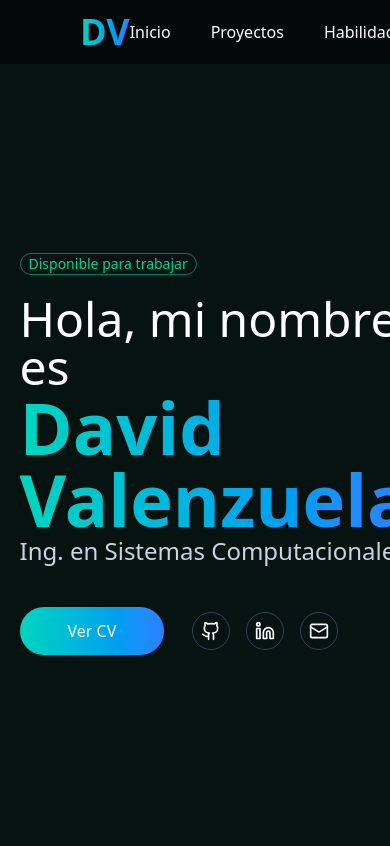
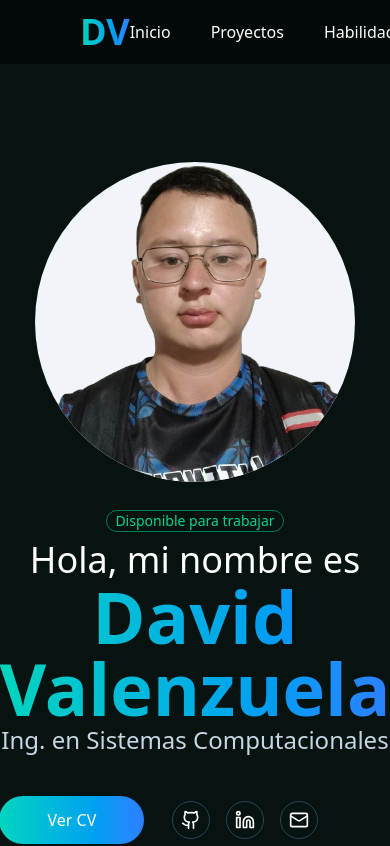
Before and after one commit to davidvchang/Portafolio-Web-v2, a React (Vite) app: page / in a window 390 px wide. Shown: the top 846 px of the page. Built offline with nearby package versions, Linux system fonts and the light colour scheme.

Commit message:
Add: responsive home - Version Movil

```diff
--- a/src/App.jsx
+++ b/src/App.jsx
@@ -10,7 +10,7 @@ function App() {
   return (
     <main className="w-screen min-h-screen  flex flex-col items-center">
       <NavBar/>
-      <div className="w-[90%] h-full flex flex-col items-center">
+      <div className="w-[90%] 2xl:w-[67%] h-full flex flex-col items-center">
         <Home/>
         <Projects/>
         <Skills/>
--- a/src/sections/Home.jsx
+++ b/src/sections/Home.jsx
@@ -6,16 +6,18 @@ import ProfilePhoto from '../assets/img/FotoPerfil.webp'
 
 const Home = () => {
   return (
-    <section className='flex justify-between items-center w-full mt-16' style={{height: "calc(100vh - 64px)"}} id='home'>
+    <section className='flex flex-col-reverse lg:flex-row lg:justify-between items-center w-full mt-16 gap-7 lg:gap-0' style={{height: "calc(100vh - 64px)"}} id='home'>
         {/* PRESENTATION */}
         <div className='flex flex-col text-white'>
             <div className='flex flex-col gap-10'>
-                <div className='flex flex-col gap-5'>
-                    <span className='border text-sm select-none w-fit h-fit px-2 border-emerald-700 text-emerald-400 font-light rounded-full'>Disponible para trabajar</span>
+                <div className='flex flex-col gap-2 lg:gap-5'>
+                    <div className='flex w-full justify-center lg:justify-start'>
+                        <span className='border text-sm text-center select-none w-fit h-fit px-2 border-emerald-700 text-emerald-400 font-light rounded-full'>Disponible para trabajar</span>
+                    </div>
 
-                    <div className='flex flex-col'>
-                        <span className='text-5xl font-light'>Hola, mi nombre es</span>
-                        <span className='text-7xl font-semibold bg-gradient-to-r from-teal-400 to-blue-500 bg-clip-text text-transparent'>David Valenzuela</span>
+                    <div className='flex flex-col w-full items-center lg:items-start'>
+                        <span className='text-4xl lg:text-5xl font-light'>Hola, mi nombre es</span>
+                        <span className='text-7xl text-center lg:text-start font-semibold bg-gradient-to-r from-teal-400 to-blue-500 bg-clip-text text-transparent'>David Valenzuela</span>
                         <span className='text-2xl font-light text-slate-300'>Ing. en Sistemas Computacionales</span>
 
                     </div>
@@ -35,8 +37,8 @@ const Home = () => {
         </div>
 
         {/* PHOTO */}
-        <div className='w-[26rem] h-[26rem] bg-slate-100 rounded-full overflow-hidden relative'>
-            <img src={ProfilePhoto} alt="" className='w-[27rem] h-[27rem] object-contain absolute -bottom-5 -left-2'/>
+        <div className='min-w-80 min-h-80 lg:min-w-[26rem] lg:min-h-[26rem] bg-slate-100 rounded-full overflow-hidden relative'>
+            <img src={ProfilePhoto} alt="" className='w-[336px] h-[336px] lg:w-[27rem] lg:h-[27rem] object-contain absolute -bottom-5 -left-2'/>
         </div>
 
     </section>
```
